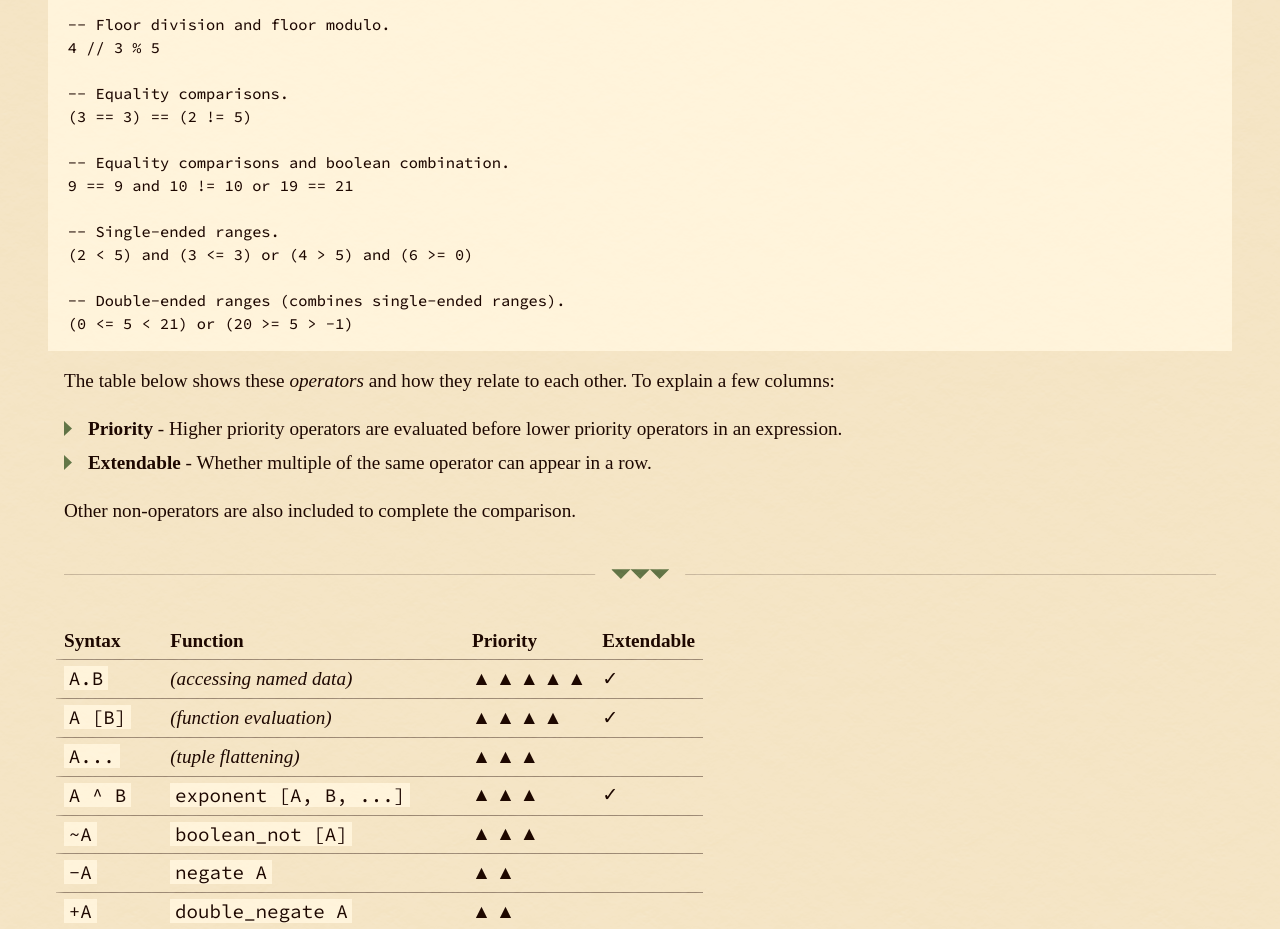
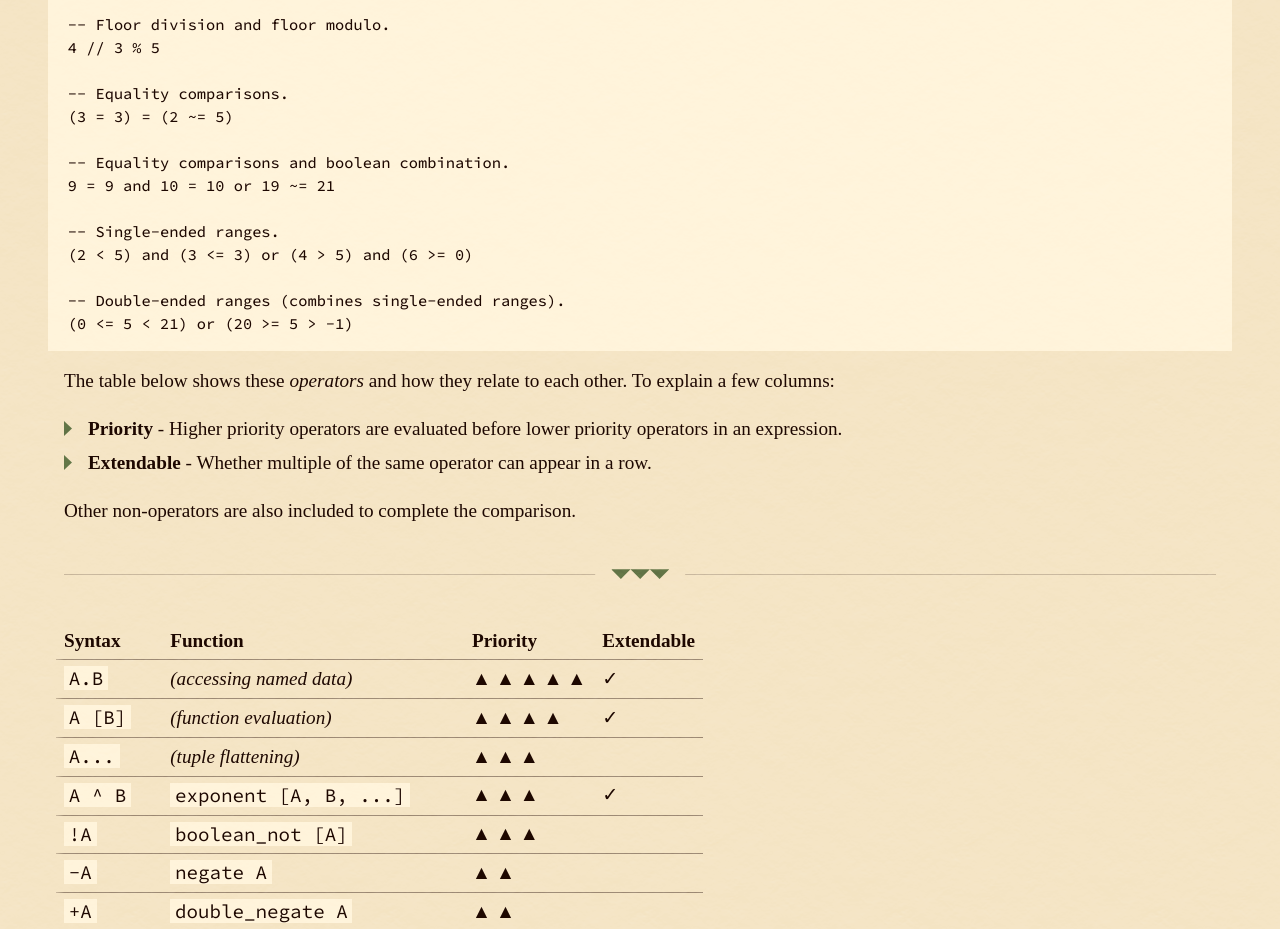
Before and after one commit to dphfox/wolf, a Jekyll site: the page built from docs/00-design/06-operations.md, in a window 1280 px wide and 1400 px high, scrolled down 940 px. Shown: the part 383-1312 px from the top of the window. Built offline with Jekyll 4.4.1, drawn with Linux system fonts in a browser that asks for light colours; some web fonts are replaced; some of the changed text lies outside the part shown.

```diff
--- a/docs/00-design/06-operations.md
+++ b/docs/00-design/06-operations.md
@@ -54,10 +54,10 @@ Certain functions in Wolf are important enough to have special notation.
 4 // 3 % 5
 
 -- Equality comparisons.
-(3 == 3) == (2 != 5)
+(3 = 3) = (2 ~= 5)
 
 -- Equality comparisons and boolean combination.
-9 == 9 and 10 != 10 or 19 == 21
+9 = 9 and 10 = 10 or 19 ~= 21
 
 -- Single-ended ranges.
 (2 < 5) and (3 <= 3) or (4 > 5) and (6 >= 0)
@@ -83,7 +83,7 @@ Other non-operators are also included to complete the comparison.
 | `A [B]`    | *(function evaluation)*      | ▲ ▲ ▲ ▲   | ✓
 | `A...`     | *(tuple flattening)*         | ▲ ▲ ▲     |
 | `A ^ B`    | `exponent [A, B, ...]`       | ▲ ▲ ▲     | ✓
-| `~A`       | `boolean_not [A]`            | ▲ ▲ ▲     |
+| `!A`       | `boolean_not [A]`            | ▲ ▲ ▲     |
 | `-A`       | `negate A`                   | ▲ ▲       |
 | `+A`       | `double_negate A`            | ▲ ▲       |
 | `#A`       | `count A`                    | ▲ ▲       |
@@ -93,7 +93,7 @@ Other non-operators are also included to complete the comparison.
 | `A % B`    | `floor_mod [A, B, ...]`      | ▲         | ✓
 | `A + B`    | `add [A, B, ...]`            |           | ✓
 | `A - B`    | `subtract [A, B, ...]`       |           | ✓
-| `A == B`   | `equals [A, B, ...]`         | ▼         | ✓
+| `A = B`    | `equals [A, B, ...]`         | ▼         | ✓
 | `A != B`   | `not_equals [A, B, ...]`     | ▼         | ✓
 | `A < B`    | `less_than [A, B]`           | ▼         | Once [^i]
 | `A > B`    | `more_than [A, B]`           | ▼         | Once [^i]
```
